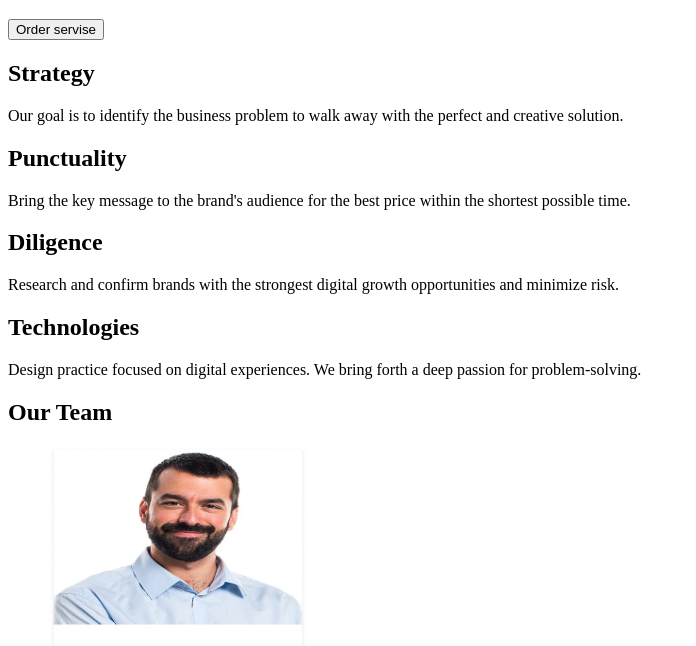
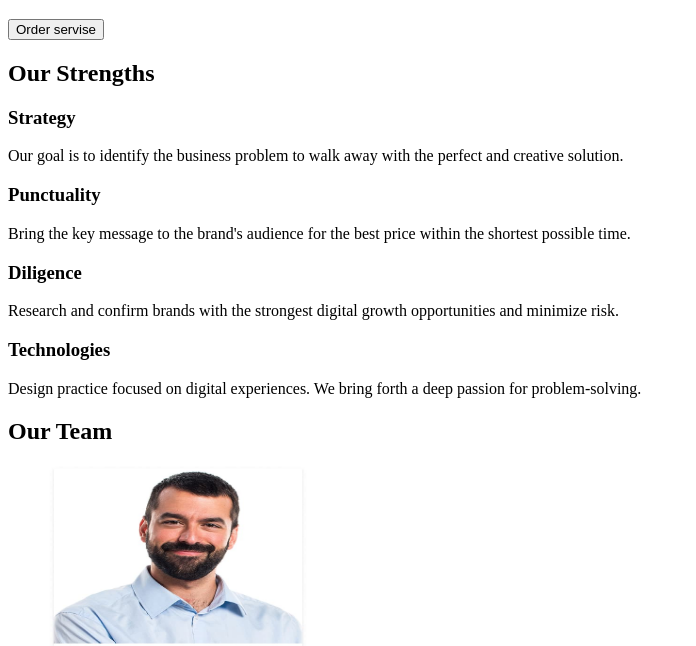
Before and after one commit to George-Riabov/goit-markup-hw-01, a plain HTML site: page index.html in a window 1280 px wide. Shown: the part 191-837 px from the top of the page, without its empty margins (0-696 px from the left). Drawn offline with Linux system fonts and the light colour scheme.

Commit message:
improve section two

```diff
--- a/index.html
+++ b/index.html
@@ -22,22 +22,23 @@
       <h1>Effective Solutions for Your Business</h1>
       <button type="button">Order servise</button>
       <section>
-        <h2>Strategy</h2>
+        <h2>Our Strengths</h2>
+        <h3>Strategy</h3>
         <p>
           Our goal is to identify the business problem to walk away with the
           perfect and creative solution.
         </p>
-        <h2>Punctuality</h2>
+        <h3>Punctuality</h3>
         <p>
           Bring the key message to the brand's audience for the best price
           within the shortest possible time.
         </p>
-        <h2>Diligence</h2>
+        <h3>Diligence</h3>
         <p>
           Research and confirm brands with the strongest digital growth
           opportunities and minimize risk.
         </p>
-        <h2>Technologies</h2>
+        <h3>Technologies</h3>
         <p>
           Design practice focused on digital experiences. We bring forth a deep
           passion for problem-solving.
```
